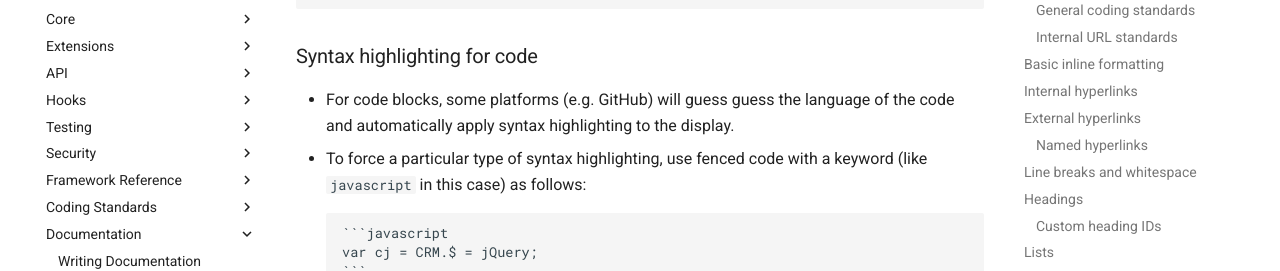
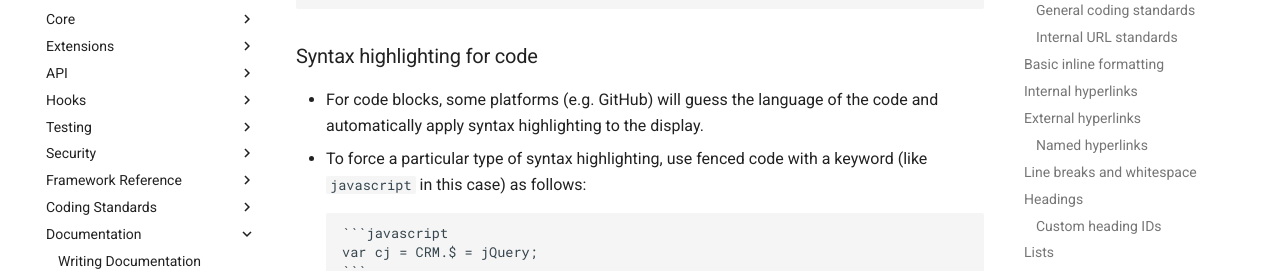
Before and after one commit to civicrm/civicrm-dev-docs, an MkDocs documentation site: the page built from docs/documentation/markdown.md, in a window 1280 px wide and 900 px high, scrolled down 6923 px. Shown: the part 170-441 px from the top of the window. Built offline with MkDocs 1.6.1 and Material for MkDocs 9.7.7, drawn with Linux system fonts in a browser that asks for light colours; comment, search, counter and statistics services are not loaded; old or Windows-style settings are respelled for this version of MkDocs.

Commit message:
Update markdown.md
removed second instance of guess

`````diff
--- a/docs/documentation/markdown.md
+++ b/docs/documentation/markdown.md
@@ -293,7 +293,7 @@ A block of **"indented code"** with four spaces at the start of each line:
 
 ### Syntax highlighting for code
 
-*   For code blocks, some platforms (e.g. GitHub) will guess guess the language of the code and automatically apply syntax highlighting to the display.
+*   For code blocks, some platforms (e.g. GitHub) will guess the language of the code and automatically apply syntax highlighting to the display.
 *   To force a particular type of syntax highlighting, use fenced code with a keyword (like `javascript` in this case) as follows:
 
     ````
`````
